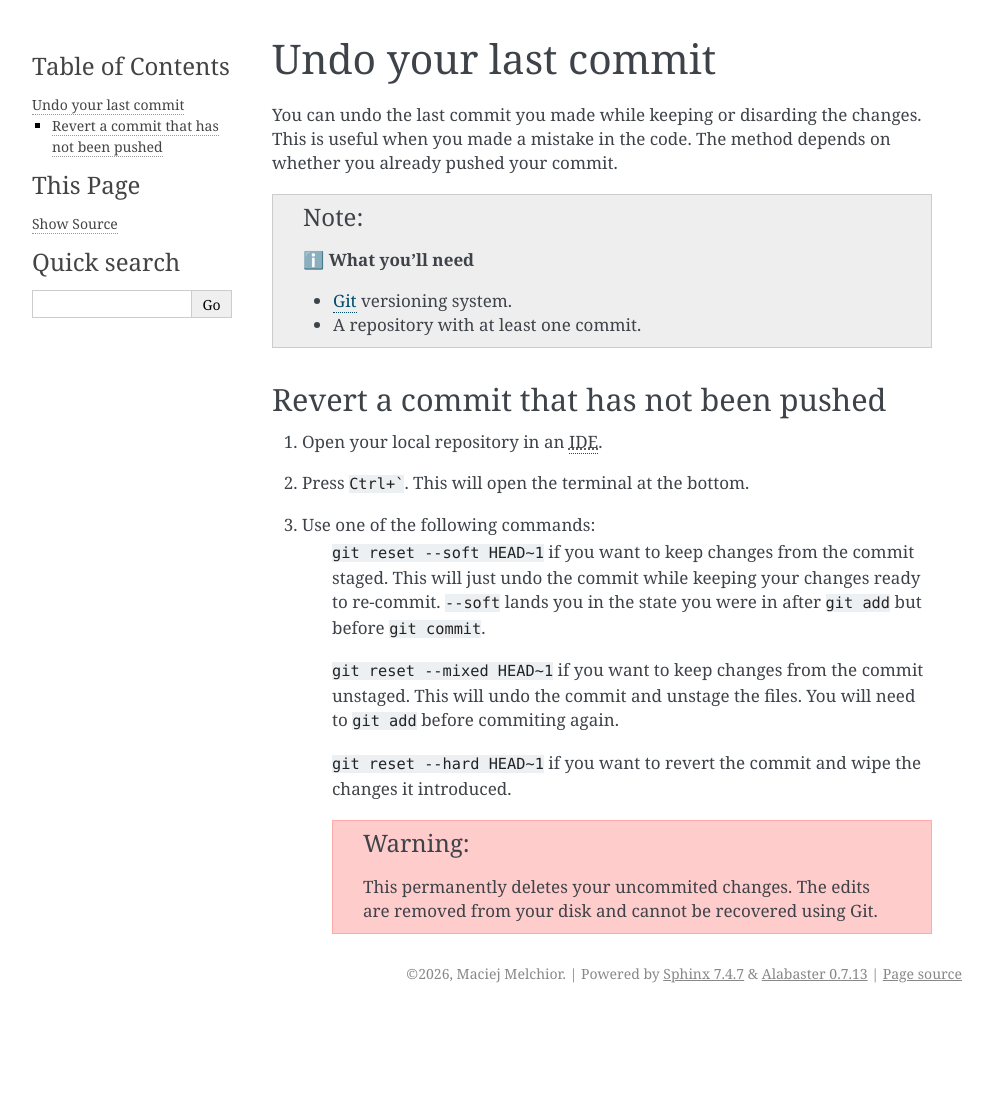
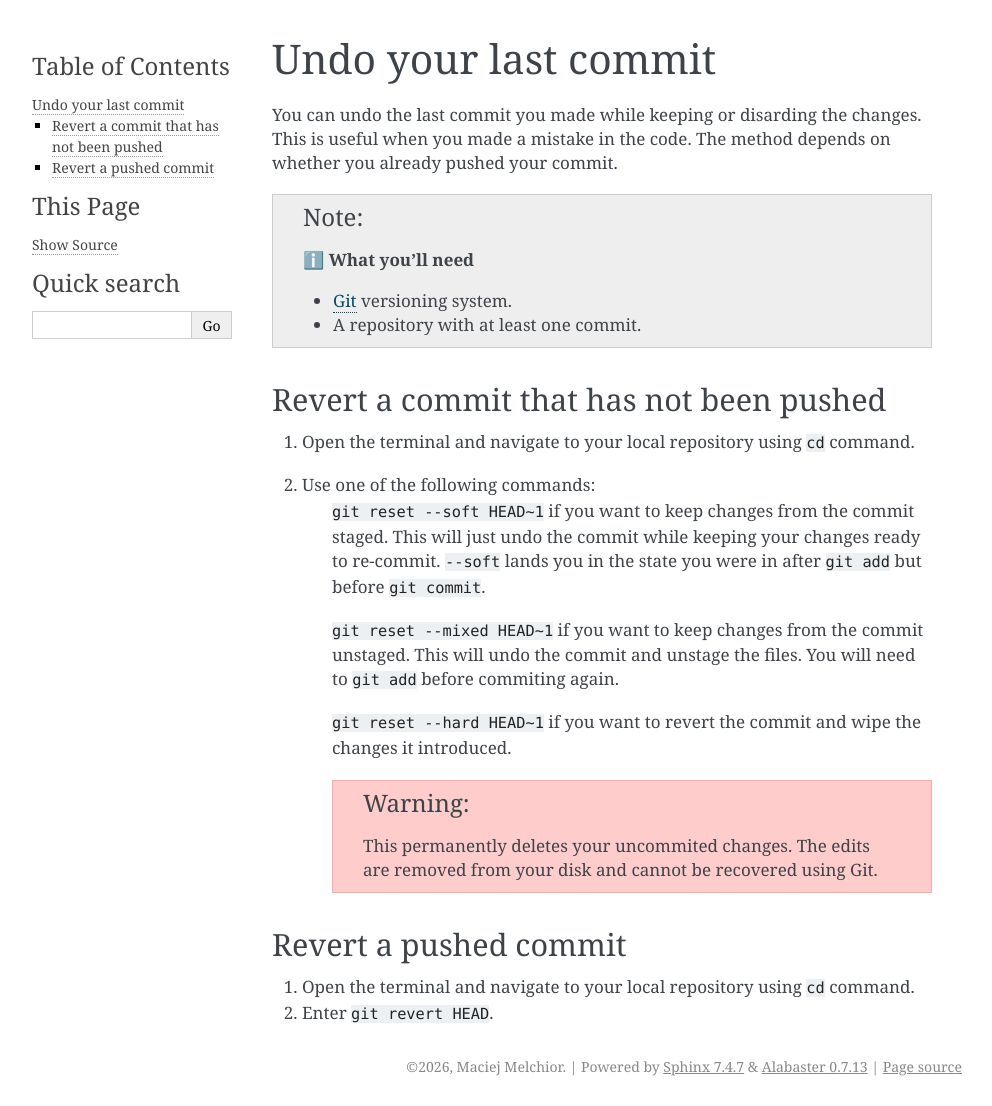
Before and after one commit to macmelchior/github_for_beginners, a Sphinx documentation site: the page built from source/undo_commit.rst, in a window 1280 px wide. Shown: the whole page, without its empty margins (148-1140 px from the left). Built offline with Sphinx 7.4.7, drawn with Linux system fonts in a browser that asks for light colours; before the commit the page ends 1013 px from its top, so only the background shows below that.

Commit message:
Add section Revert a pushed commit

````diff
--- a/source/undo_commit.rst
+++ b/source/undo_commit.rst
@@ -18,9 +18,8 @@ The method depends on whether you already pushed your commit.
 Revert a commit that has not been pushed
 ========================================
 
-1. Open your local repository in an :abbr:`IDE (Integrated Development Environment)`.
-2. Press ``Ctrl+```. This will open the terminal at the bottom.
-3. Use one of the following commands:
+1. Open the terminal and navigate to your local repository using ``cd`` command.
+2. Use one of the following commands:
     ``git reset --soft HEAD~1`` if you want to keep changes from the commit staged.
     This will just undo the commit while keeping your changes ready to re-commit.
     ``--soft`` lands you in the state you were in after ``git add`` but before ``git commit``.
@@ -34,3 +33,8 @@ Revert a commit that has not been pushed
 
         This permanently deletes your uncommited changes.
         The edits are removed from your disk and cannot be recovered using Git.
+
+Revert a pushed commit
+======================
+1. Open the terminal and navigate to your local repository using ``cd`` command.
+2. Enter ``git revert HEAD``.
````
